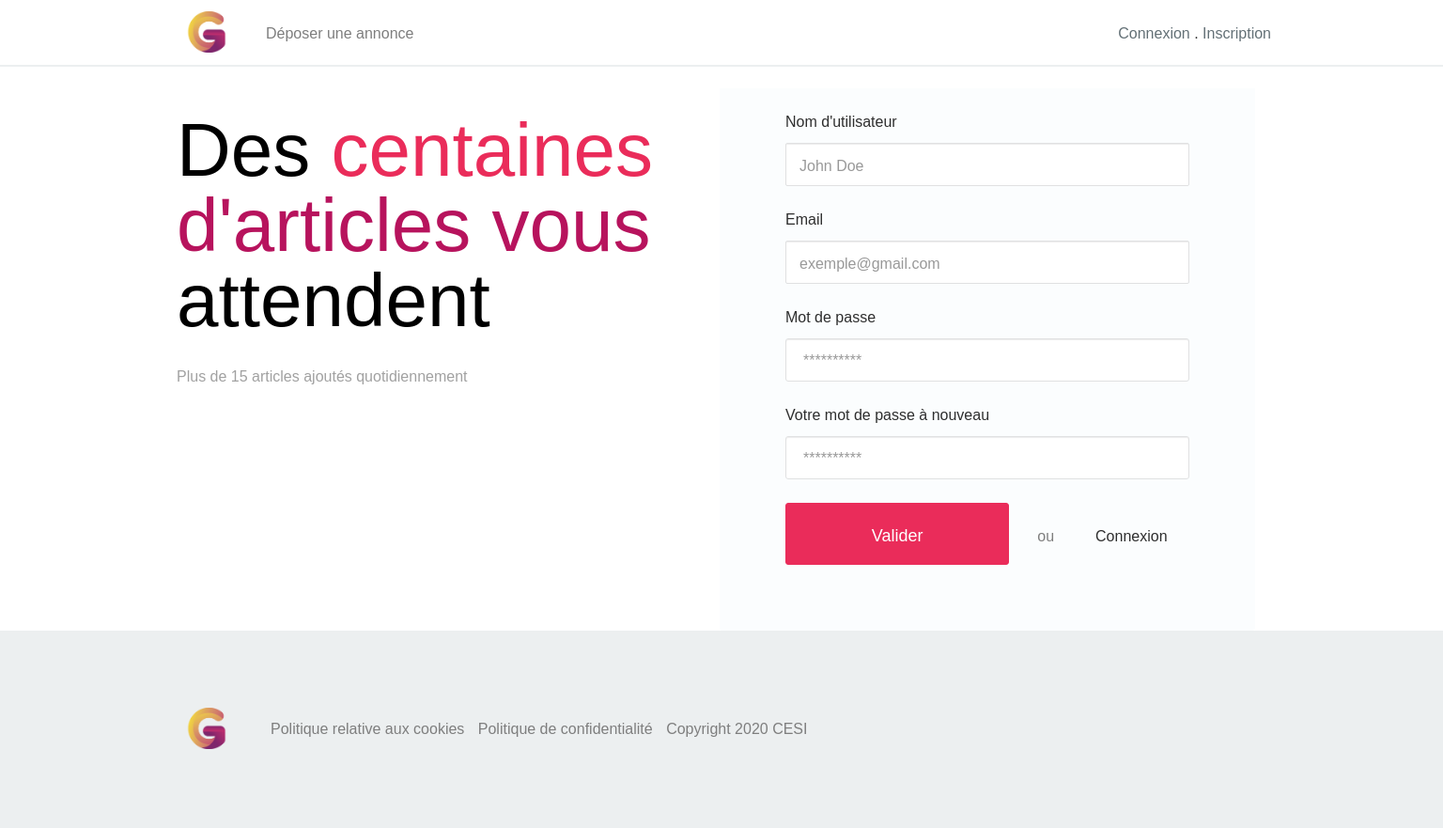
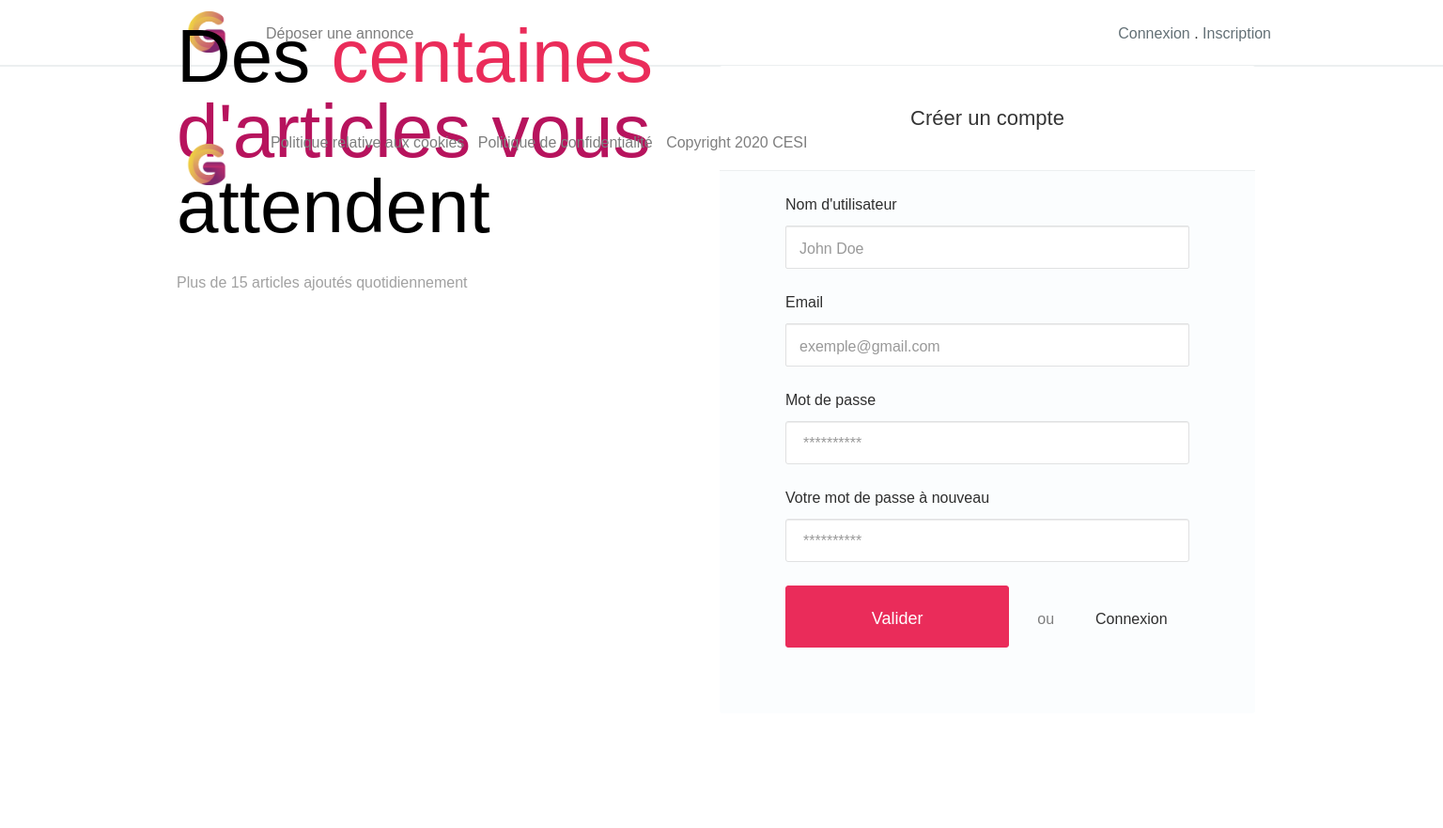
Before and after one commit to apersis/vide-grenier, a PHP site: page /posts/register in a window 1536 px wide. Shown: the whole page at 94% size. After the commit the page ends 689 px from the top, so only its background shows below. Run offline with PHP 8.4, Linux system fonts and the light colour scheme; some libraries are stand-ins or nearby versions; some web fonts are replaced.

Commit message:
css page home ok

```diff
--- a/App/Views/Home/index.html
+++ b/App/Views/Home/index.html
@@ -40,11 +40,9 @@
                             </div>
                         </div>
                     </div>
-
-                    <div class="cb-content">
+<!--images-->
                         <div class="row" id="articlelist">
 
-                        </div>
                     </div>
                 </div>
             </div>
--- a/App/Views/User/login.html
+++ b/App/Views/User/login.html
@@ -6,11 +6,11 @@
 <div class="container-fluid bg-image">
     <div class="row">
         <div class="login-wraper">
-            <!--
+
             <div class="hidden-xs">
                 <img src="images/login.jpg" alt="">
             </div>
-            -->
+
             <div class="banner-text hidden-xs">
                 <div class="b-text">
                     Des <span class="color-active">centaines<br> </span> <span class="color-b1">d'articles vous
--- a/App/Views/base.html
+++ b/App/Views/base.html
@@ -129,8 +129,7 @@
     {% block body %}
     {% endblock %}
     <footer>
-        <div class="container-fluid">
-            <div class="row">
+       <!----> <div class="container-fluid">
                 <div class="container padding-def">
                     <div class="col-lg-1  col-sm-2 col-xs-12 footer-logo">
                         <!--<a class="navbar-brand" href="index.html"><img src="images/logo.png" alt="Project name" class="logo" /></a>-->
@@ -150,7 +149,6 @@
                     </div>
 
                 </div>
-            </div>
         </div>
     </footer>
     <!-- /footer -->
--- a/public/style/main.css
+++ b/public/style/main.css
@@ -1187,6 +1187,7 @@
   .articlelist .articleitem {
     min-height: 360px;
   }
+
   .articlelist .articleitem img {
     width: 100%;
   }
@@ -1946,15 +1947,7 @@
   display: flex;
   align-items: center;
 }
-/*deplace footer MODIF*/
-@media only screen and (min-width: 1365px) {
-  footer .row {
-    display: flex;
-    align-items: center;
-    margin-top: 600px;
-    background-color: #eceff0;
-  }
-}
+
 
 @media only screen and (max-width: 767px) {
   footer .row .padding-def {
@@ -2056,6 +2049,7 @@
 .login-wraper {
   position: relative;
 }
+
 /*taille formulaire MODIF*/
 .login-wraper .login-window {
   position: absolute;
@@ -2063,7 +2057,7 @@
   top: 50%;
   left: 50%;
   margin-left: -2px;
-  margin-top: -288px;
+  /*margin-top: -0px;*/
 }
 .login-wraper .login-window .l-head {
   background-color: #ffffff;
@@ -2075,11 +2069,13 @@
   border-top-left-radius: 3px;
   border-top-right-radius: 3px;
 }
+/*
 @media only screen and (max-width: 767px) {
   .login-wraper .login-window .l-head {
     background-color: #fbfdfe;
   }
 }
+*/
 .login-wraper .login-window .l-form {
   text-align: left;
   background-color: #fbfdfe;
@@ -2088,6 +2084,7 @@
   padding: 25px 70px 70px;
 }
 /*deplace le formulaire MODIF*/
+/*
 @media only screen and (min-width: 1365px) {
   .login-wraper .login-window .l-form {
     text-align: left;
@@ -2095,9 +2092,10 @@
     border-bottom-left-radius: 3px;
     border-bottom-right-radius: 3px;
     padding: 25px 70px 70px;
-    margin-top: 200px
-  }
-}
+    /*margin-top: 200px/
+  }
+}
+*/
 
 .login-wraper .login-window .l-form label {
   font-weight: 500;
@@ -2173,7 +2171,7 @@
 @media only screen and (min-width: 1365px) {
   .banner-text .b-text {
     color: #000000;
-    margin-top: 100px;
+    /*margin-top: 100px;*/
 
   }
 }
--- a/style/_account.scss
+++ b/style/_account.scss
@@ -17,7 +17,7 @@
     top: 50%;
     left: 50%;
     margin-left: -2px;
-    margin-top: -288px;
+    margin-top: -0px;
     .l-head {
       background-color: $c-white;
 
```
